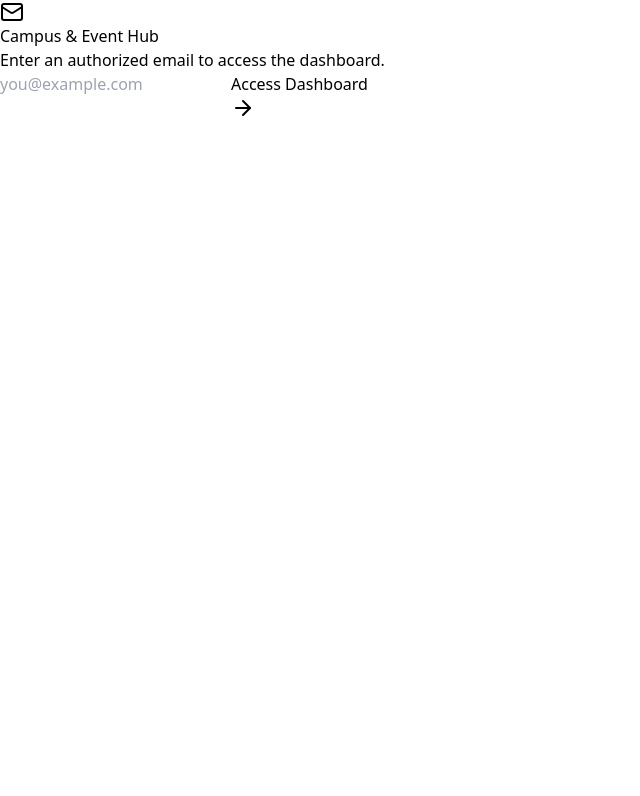
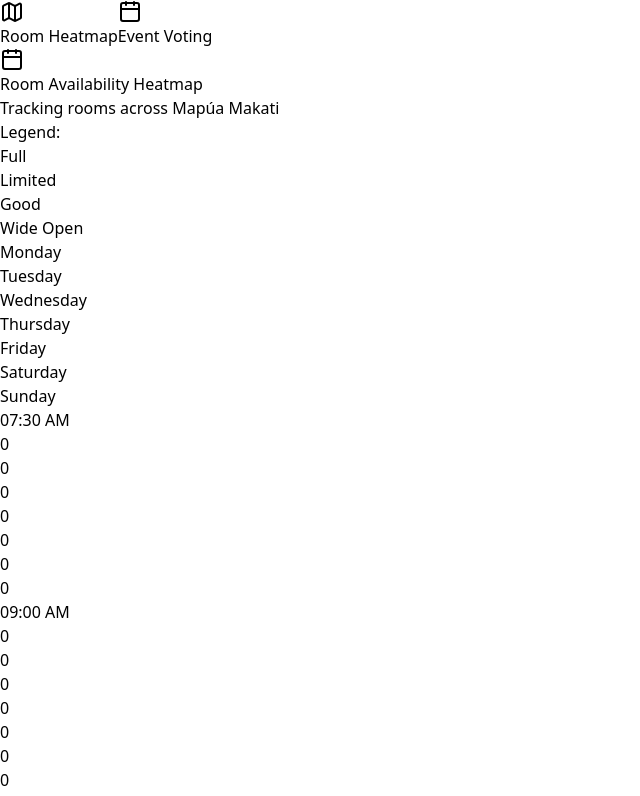
Before and after one commit to vladinator18/room-tracker-project, a React (Vite) app in the folder V2/frontend/: page / in a window 1280 px wide. Shown: the top 796 px of the page, without its empty margins (0-640 px from the left). Built offline with nearby package versions, Linux system fonts and the light colour scheme.

Commit message:
Update App.jsx

```diff
--- a/V2/frontend/src/App.jsx
+++ b/V2/frontend/src/App.jsx
@@ -10,7 +10,11 @@ export default function App() {
   const [isLoggedIn, setIsLoggedIn] = useState(false);
   const [isLoading, setIsLoading] = useState(false);
   const [errorMsg, setErrorMsg] = useState('');
-  const [activeTab, setActiveTab] = useState('heatmap'); // 'heatmap', 'list', or 'create'
+
+  // Controls the main top-level tabs
+  const [activeTab, setActiveTab] = useState('heatmap');
+  // Controls the sub-tabs inside the private Event section
+  const [eventView, setEventView] = useState('list');
 
   const handleEnter = async (e) => {
     e.preventDefault();
@@ -24,22 +28,54 @@ export default function App() {
       if (isAuthorized) {
         setIsLoggedIn(true);
       } else {
-        setErrorMsg("Access Denied: Email not on whitelist.");
+        setErrorMsg("Access Denied: Email not on the guest list.");
       }
     } catch (error) {
-      setErrorMsg("Error checking authorization.");
+      setErrorMsg("Error checking authorization. Check your database connection.");
     } finally {
       setIsLoading(false);
     }
   };
 
-  if (!isLoggedIn) {
   return (
-      <div className="min-h-screen bg-slate-50 flex items-center justify-center p-4">
-        <div className="max-w-md w-full bg-white rounded-xl shadow-sm border p-8 text-center">
+    <div className="min-h-screen bg-slate-50 p-4 md:p-8 font-sans">
+      <div className="max-w-6xl mx-auto">
+
+        {/* Main Navigation */}
+        <div className="bg-white rounded-xl shadow-sm border p-4 mb-6 flex flex-col md:flex-row justify-between items-center gap-4">
+          <div className="flex gap-2">
+            <button
+              onClick={() => setActiveTab('heatmap')}
+              className={`flex items-center gap-2 px-4 py-2 rounded-lg font-semibold transition-colors ${activeTab === 'heatmap' ? 'bg-blue-100 text-blue-700' : 'text-slate-600 hover:bg-slate-100'}`}
+            >
+              <Map className="w-4 h-4" /> Room Heatmap
+            </button>
+            <button
+              onClick={() => setActiveTab('events')}
+              className={`flex items-center gap-2 px-4 py-2 rounded-lg font-semibold transition-colors ${activeTab === 'events' ? 'bg-blue-100 text-blue-700' : 'text-slate-600 hover:bg-slate-100'}`}
+            >
+              <Calendar className="w-4 h-4" /> Event Voting
+            </button>
+          </div>
+
+          {isLoggedIn && activeTab === 'events' && (
+            <button onClick={() => setIsLoggedIn(false)} className="flex items-center gap-2 text-slate-500 hover:text-rose-600 text-sm font-medium">
+              <LogOut className="w-4 h-4" /> Sign Out ({email.split('@')[0]})
+            </button>
+          )}
+        </div>
+
+        {/* View 1: Public Heatmap */}
+        {activeTab === 'heatmap' && <Heatmap />}
+
+        {/* View 2: Gated Event Hub */}
+        {activeTab === 'events' && (
+          <div className="max-w-4xl mx-auto">
+            {!isLoggedIn ? (
+              <div className="bg-white rounded-xl shadow-sm border p-8 text-center max-w-md mx-auto mt-12">
                 <Mail className="w-12 h-12 text-blue-600 mx-auto mb-4 bg-blue-100 p-2 rounded-full" />
-          <h2 className="text-2xl font-bold text-slate-800 mb-2">Campus & Event Hub</h2>
-          <p className="text-slate-500 mb-6">Enter an authorized email to access the dashboard.</p>
+                <h2 className="text-2xl font-bold text-slate-800 mb-2">Private Event Voting</h2>
+                <p className="text-slate-500 mb-6">Enter an authorized email to view polls and cast your vote.</p>
 
                 {errorMsg && <div className="bg-rose-50 text-rose-600 p-3 rounded-lg mb-4 font-medium">{errorMsg}</div>}
 
@@ -49,42 +85,37 @@ export default function App() {
                     required
                     value={email}
                     onChange={(e) => setEmail(e.target.value)}
-              className="w-full px-4 py-3 border rounded-lg"
+                    className="w-full px-4 py-3 border rounded-lg focus:ring-2 focus:ring-blue-500 outline-none"
                     placeholder="you@example.com"
                   />
                   <button type="submit" disabled={isLoading} className="w-full bg-blue-600 hover:bg-blue-700 text-white font-bold py-3 rounded-lg flex justify-center gap-2 items-center">
-              {isLoading ? <Loader2 className="w-5 h-5 animate-spin" /> : <>Access Dashboard <ArrowRight className="w-4 h-4" /></>}
+                    {isLoading ? <Loader2 className="w-5 h-5 animate-spin" /> : <>Access Polls <ArrowRight className="w-4 h-4" /></>}
                   </button>
                 </form>
+              </div>
+            ) : (
+              <div>
+                {/* Sub-navigation for logged-in users */}
+                <div className="flex gap-4 mb-6 border-b pb-4">
+                  <button onClick={() => setEventView('list')} className={`flex items-center gap-2 px-3 py-1.5 rounded-md font-semibold text-sm ${eventView === 'list' ? 'bg-slate-800 text-white' : 'bg-slate-200 text-slate-700 hover:bg-slate-300'}`}>
+                    <List className="w-4 h-4" /> Active Polls
+                  </button>
+                  <button onClick={() => setEventView('create')} className={`flex items-center gap-2 px-3 py-1.5 rounded-md font-semibold text-sm ${eventView === 'create' ? 'bg-slate-800 text-white' : 'bg-slate-200 text-slate-700 hover:bg-slate-300'}`}>
+                    <Plus className="w-4 h-4" /> Create New Event
+                  </button>
+                </div>
+
+                {eventView === 'list' ? (
+                  <EventDashboard voterEmail={email.trim().toLowerCase()} />
+                ) : (
+                  <CreateEvent creatorEmail={email.trim().toLowerCase()} onEventCreated={() => setEventView('list')} />
+                )}
+              </div>
+            )}
+          </div>
+        )}
+
       </div>
     </div>
   );
 }
-
-  return (
-    <div className="min-h-screen bg-slate-50 p-4 md:p-8">
-      <div className="max-w-6xl mx-auto">
-        <div className="bg-white rounded-xl shadow-sm border p-4 mb-6 flex flex-col md:flex-row justify-between items-center gap-4">
-          <div className="flex flex-wrap gap-2 md:gap-4 justify-center">
-            <button onClick={() => setActiveTab('heatmap')} className={`flex items-center gap-2 px-4 py-2 rounded-lg font-semibold ${activeTab === 'heatmap' ? 'bg-blue-100 text-blue-700' : 'text-slate-600 hover:bg-slate-100'}`}>
-              <Map className="w-4 h-4" /> Room Heatmap
-            </button>
-            <button onClick={() => setActiveTab('list')} className={`flex items-center gap-2 px-4 py-2 rounded-lg font-semibold ${activeTab === 'list' ? 'bg-blue-100 text-blue-700' : 'text-slate-600 hover:bg-slate-100'}`}>
-              <List className="w-4 h-4" /> Active Polls
-            </button>
-            <button onClick={() => setActiveTab('create')} className={`flex items-center gap-2 px-4 py-2 rounded-lg font-semibold ${activeTab === 'create' ? 'bg-blue-100 text-blue-700' : 'text-slate-600 hover:bg-slate-100'}`}>
-              <Plus className="w-4 h-4" /> Create Event
-            </button>
-          </div>
-          <button onClick={() => setIsLoggedIn(false)} className="flex items-center gap-2 text-slate-500 hover:text-slate-800">
-            <LogOut className="w-4 h-4" /> Sign Out
-          </button>
-        </div>
-
-        {activeTab === 'heatmap' && <Heatmap />}
-        {activeTab === 'list' && <EventDashboard voterEmail={email.trim().toLowerCase()} />}
-        {activeTab === 'create' && <CreateEvent creatorEmail={email.trim().toLowerCase()} onEventCreated={() => setActiveTab('list')} />}
-      </div>
-    </div>
-  );
-}
```
Lines whose indentation alone changed are shown as unchanged.
